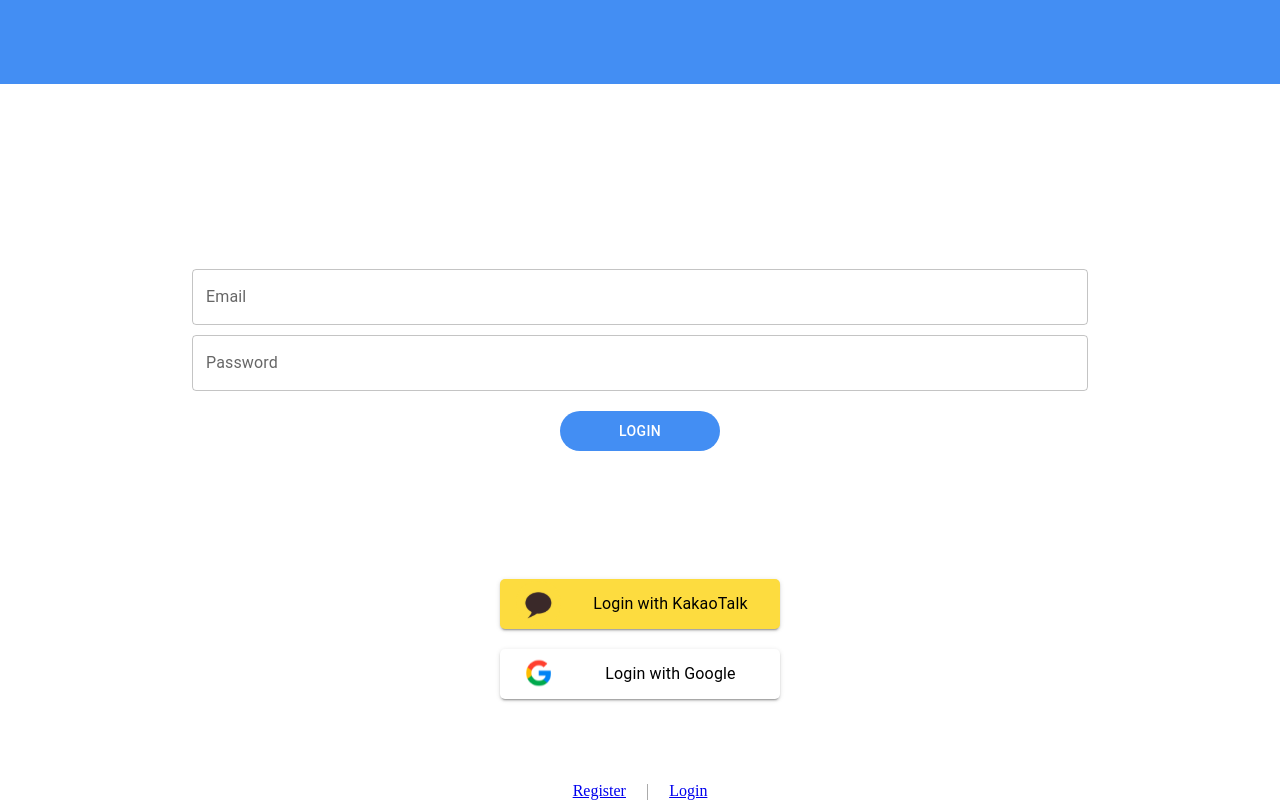
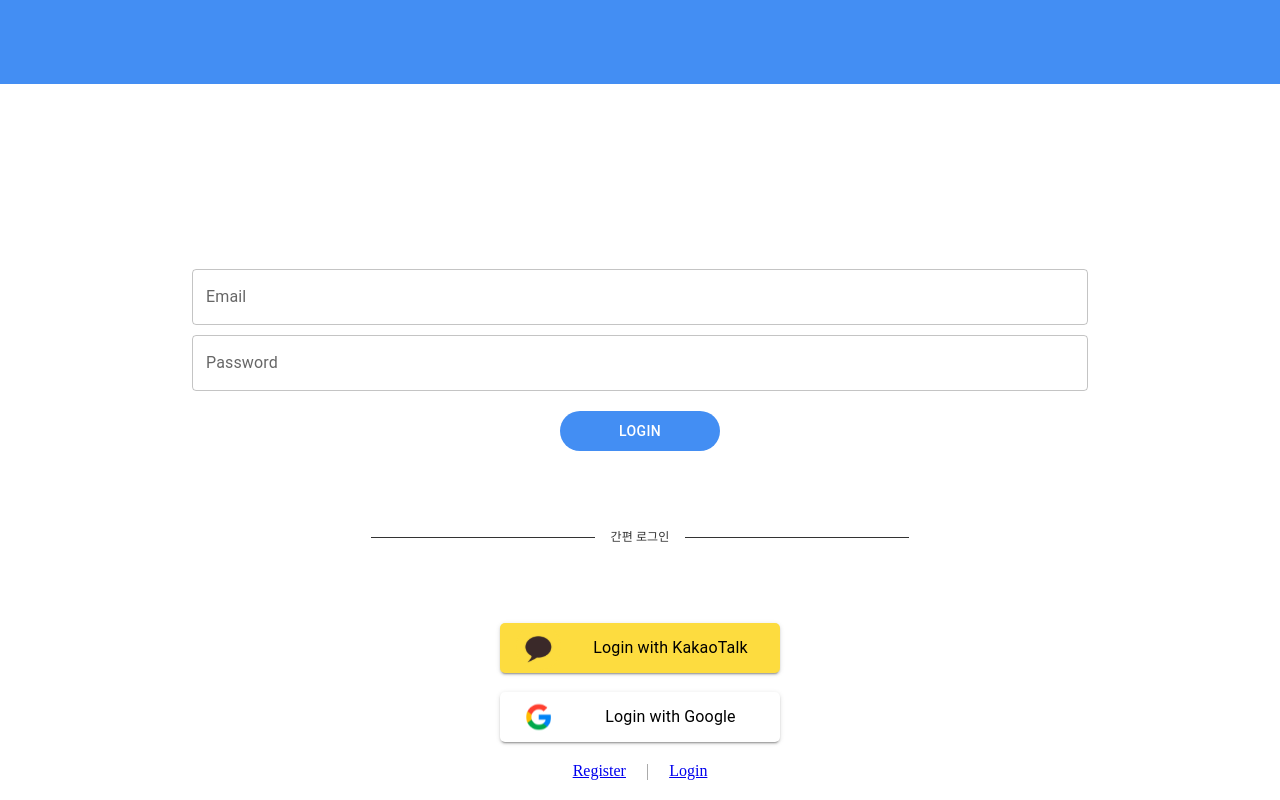
Before and after one commit to Taehoya/pocket-mate, a Next.js app in the folder client/: page /en/login in a window 1280 px wide. Shown: the part 716-1516 px from the top of the page. Built offline with nearby package versions, Linux system fonts and the light colour scheme.

Commit message:
add divider to the login page (#33)

```diff
--- a/client/src/app/[locale]/(routes)/login/page.tsx
+++ b/client/src/app/[locale]/(routes)/login/page.tsx
@@ -3,7 +3,7 @@
 import React from "react";
 import Image from "next/image";
 import { useTranslations } from "next-intl";
-import { Typography, Button, Link, TextField } from "@mui/material";
+import { Divider, Typography, Button, Link, TextField } from "@mui/material";
 
 // Constants
 import { DefaultButtonColor, LoginLinkColor } from "@/app/[locale]/constants";
@@ -146,11 +146,34 @@ const LoginPage = () => {
               height: "40px",
               borderRadius: "25px",
               backgroundColor: DefaultButtonColor,
-              color: "inherit"
+              color: "inherit",
             }}
           >
             {t("login_button")}
           </Button>
+        </div>
+
+        {/* Divider */}
+        <div
+          style={{ display: "flex", width: "70%", justifyContent: "center", margin: "6% 0px" }}
+        >
+          <Divider
+            sx={{
+              width: "25%",
+              borderColor: "#333333",
+              margin: "8px 16px",
+            }}
+          />
+          <Typography color="#333333" fontSize="12px">
+            간편 로그인
+          </Typography>
+          <Divider
+            sx={{
+              width: "25%",
+              borderColor: "#333333",
+              margin: "8px 16px",
+            }}
+          />
         </div>
 
         {/* SSO Button Group */}
@@ -159,7 +182,6 @@ const LoginPage = () => {
             display: "flex",
             flexDirection: "column",
             justifyContent: "center",
-            marginTop: "10%",
           }}
         >
           <SSOButton
@@ -181,7 +203,6 @@ const LoginPage = () => {
             display: "flex",
             justifyContent: "center",
             textAlign: "center",
-            marginTop: "5%",
             fontSize: "1rem",
             color: LoginLinkColor,
             textDecoration: "none",
```
Also changed, not shown: client/src/app/[locale]/(components)/CountrySelect.tsx (deleted).
